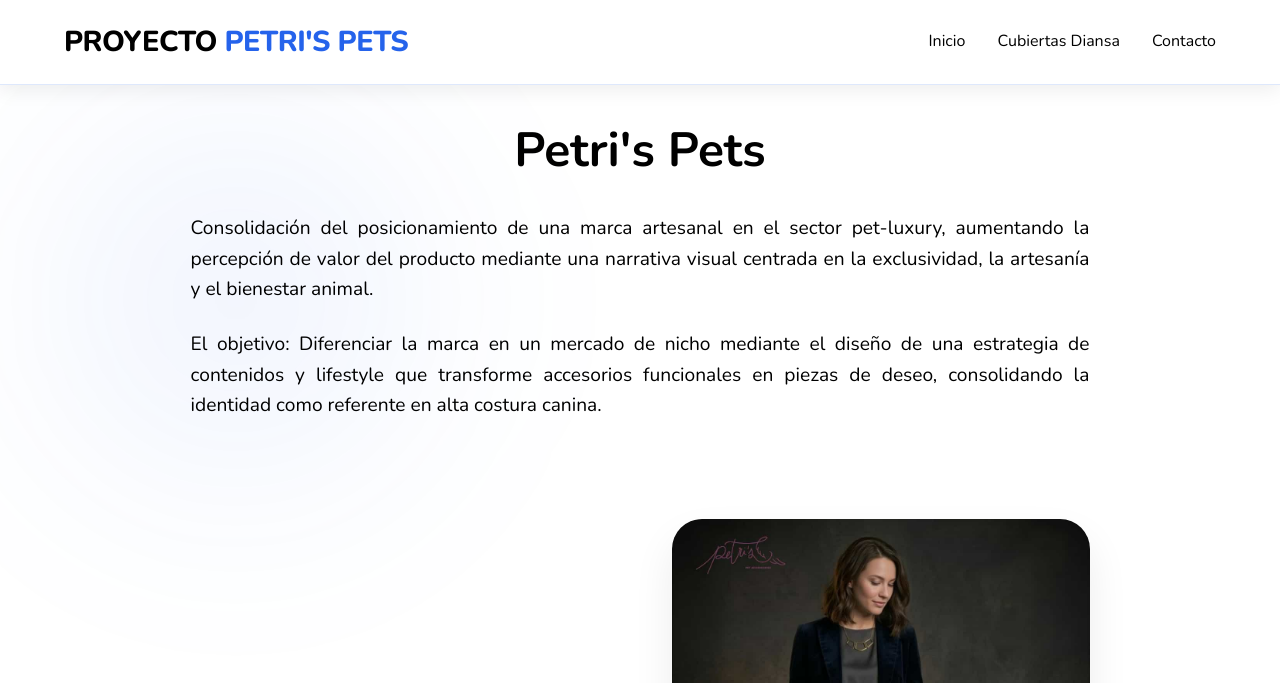
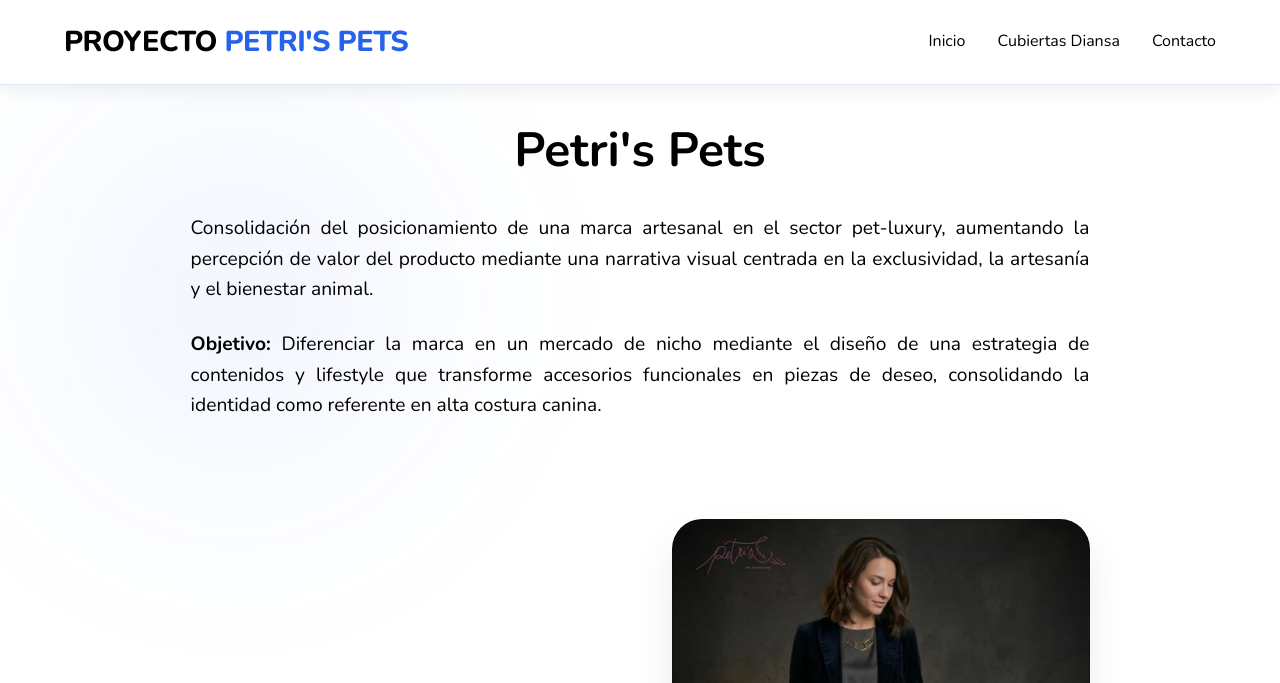
Before and after one commit to mardellop/proyectos-clientes, a plain HTML site: page proyecto-petris-pets.html in a window 1280 px wide. Shown: the top 683 px of the page. Drawn offline with nearby package versions, Linux system fonts and the light colour scheme.

Commit message:
Update proyecto-petris-pets.html

```diff
--- a/proyecto-petris-pets.html
+++ b/proyecto-petris-pets.html
@@ -258,7 +258,7 @@
                Consolidación del posicionamiento de una marca artesanal en el sector pet-luxury, aumentando la percepción de valor del producto mediante una narrativa visual centrada en la exclusividad, la artesanía y el bienestar animal.
             </p>
             <p style="font-size: 1.2rem; color: var(--text-muted); line-height: 1.6; margin-top: 1.5rem; text-align: justify;">
-               El objetivo: Diferenciar la marca en un mercado de nicho mediante el diseño de una estrategia de contenidos y lifestyle que transforme accesorios funcionales en piezas de deseo, consolidando la identidad como referente en alta costura canina.
+               <strong>Objetivo:</strong> Diferenciar la marca en un mercado de nicho mediante el diseño de una estrategia de contenidos y lifestyle que transforme accesorios funcionales en piezas de deseo, consolidando la identidad como referente en alta costura canina.
             </p>
         </div>
 
```
